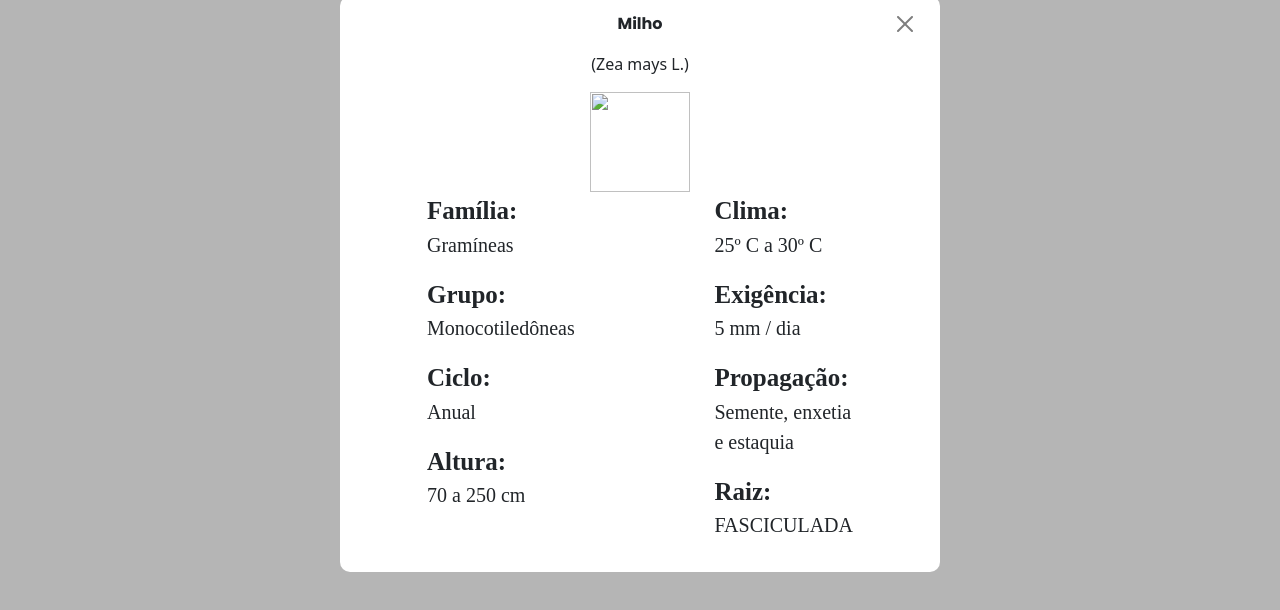
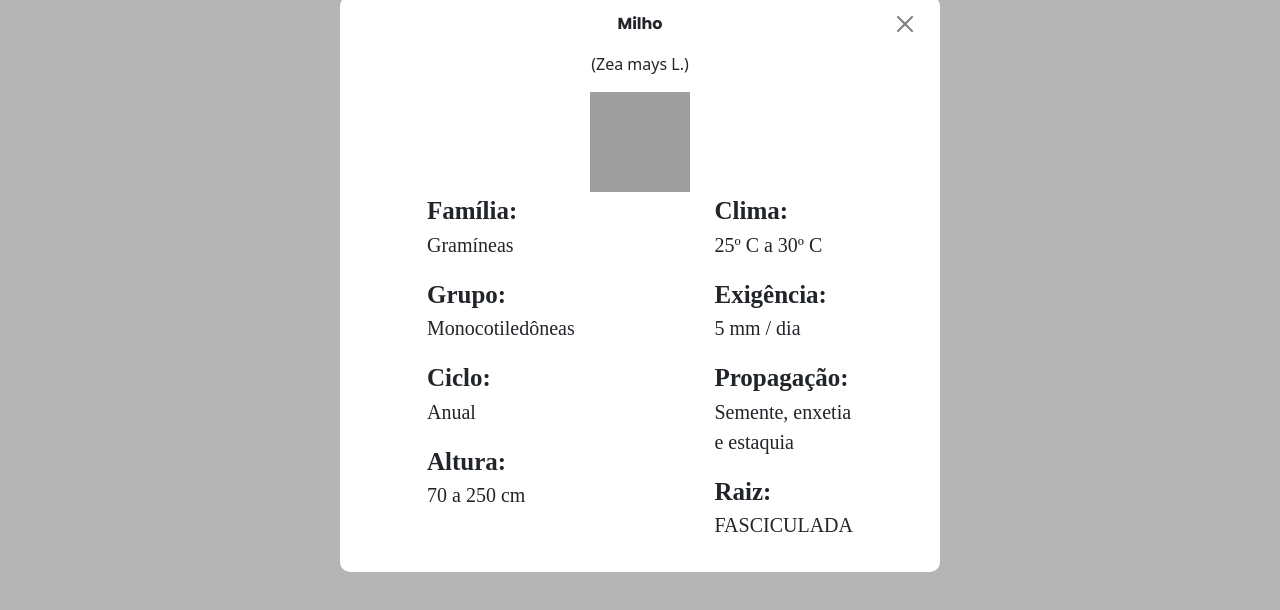
Before and after one commit to YanGomes010/plantasEagro, a plain HTML site: page Plants/milho.html in a window 1280 px wide. Shown: the part 50-660 px from the top of the page. Drawn offline with nearby package versions, Linux system fonts and the light colour scheme; the site is published under a folder, as on GitHub Pages, so addresses that start at the root find nothing.

Commit message:
mais um commit v2

```diff
--- a/Plants/milho.html
+++ b/Plants/milho.html
@@ -209,7 +209,7 @@
                         <a href="../index.html"><button onclick="closedButton()" class="btn-close position-absolute" style="right: 7px; top: 0;"></button></a>
                     </div>
                     <article class="art-img-milho w-100 text-center">
-                        <img style="width: 100px; height: 100px;" src="/images/milho.png" alt="">
+                        <img style="width: 100px; height: 100px;" src="../images/milho.png" alt="">
                     </article>
                     <section class="sec-box-content d-flex w-75 m-auto" style="justify-content: space-between;">
                         <article class="box-sec-card">
```
